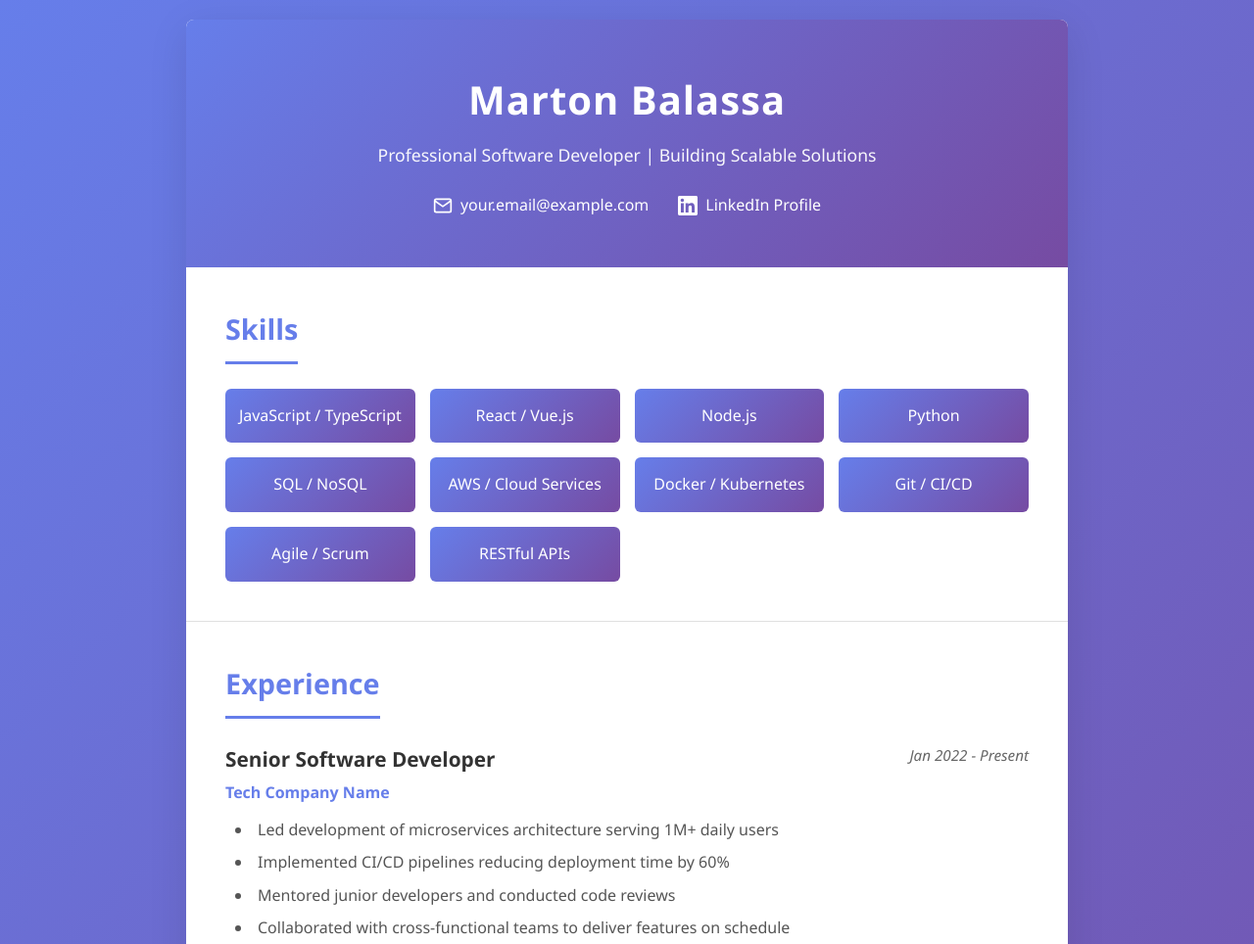
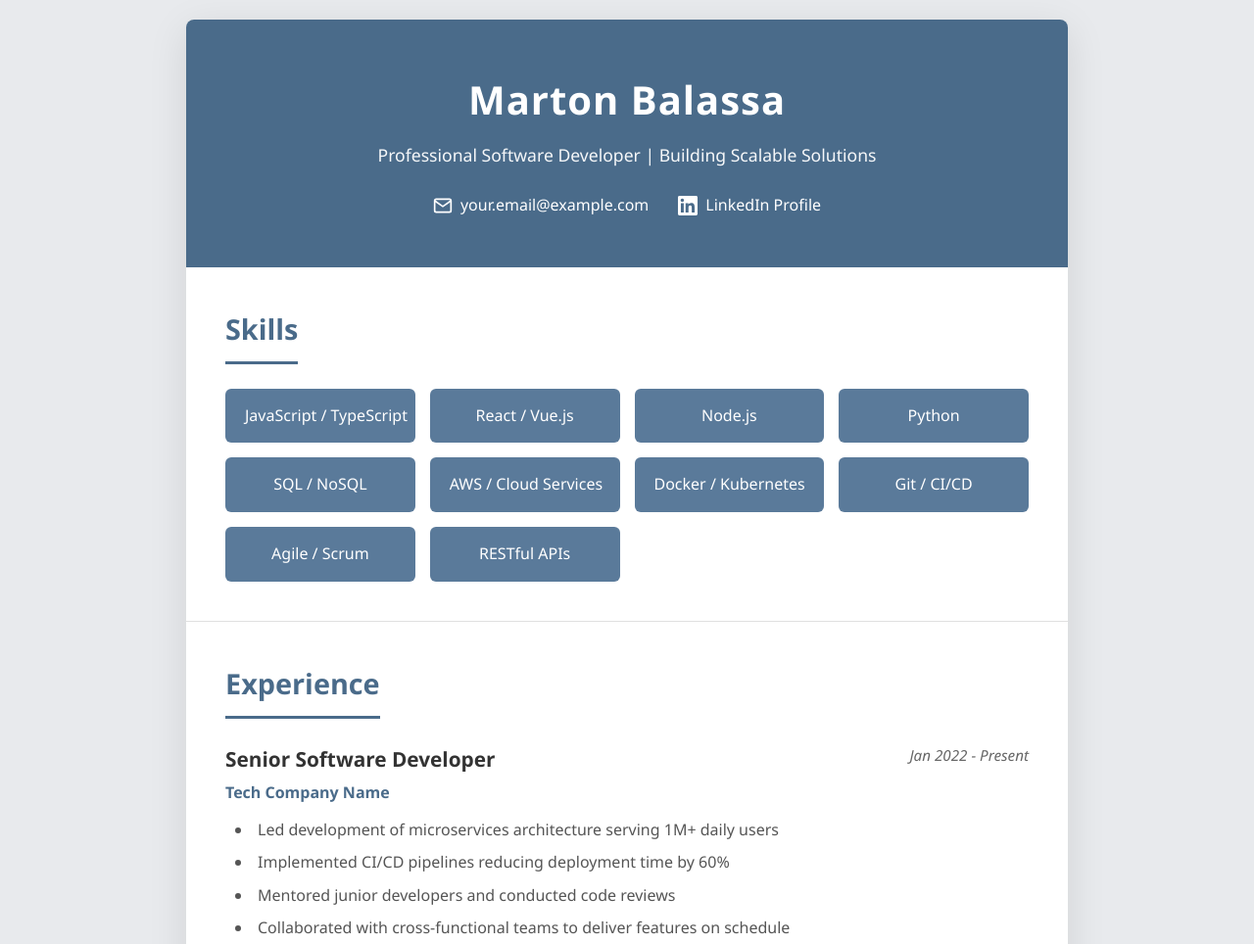
Before and after one commit to BalassaMarton/BalassaMarton.github.io, a plain HTML site: page index.html in a window 1280 px wide. Shown: the top 964 px of the page at 98% size. Drawn offline with Linux system fonts and the light colour scheme.

Commit message:
Blue color theme

```diff
--- a/styles.css
+++ b/styles.css
@@ -9,7 +9,7 @@ body {
     font-family: 'Segoe UI', Tahoma, Geneva, Verdana, sans-serif;
     line-height: 1.6;
     color: #333;
-    background: linear-gradient(135deg, #667eea 0%, #764ba2 100%);
+    background: #e8eaed;
     min-height: 100vh;
     padding: 20px;
 }
@@ -26,7 +26,7 @@ body {
 
 /* Header */
 .header {
-    background: linear-gradient(135deg, #667eea 0%, #764ba2 100%);
+    background: #4a6b8a;
     color: white;
     padding: 50px 40px;
     text-align: center;
@@ -59,11 +59,6 @@ body {
     display: flex;
     align-items: center;
     gap: 8px;
-    transition: opacity 0.3s ease;
-}
-
-.contact-item:hover {
-    opacity: 0.8;
 }
 
 .icon {
@@ -83,10 +78,10 @@ body {
 
 .section-title {
     font-size: 1.8rem;
-    color: #667eea;
+    color: #4a6b8a;
     margin-bottom: 25px;
     padding-bottom: 10px;
-    border-bottom: 3px solid #667eea;
+    border-bottom: 3px solid #4a6b8a;
     display: inline-block;
 }
 
@@ -99,19 +94,13 @@ body {
 }
 
 .skill-item {
-    background: linear-gradient(135deg, #667eea 0%, #764ba2 100%);
+    background: #5a7a9a;
     color: white;
-    padding: 15px 0px;
+    padding: 15px 20px;
     border-radius: 6px;
     text-align: center;
     font-weight: 500;
-    transition: transform 0.3s ease, box-shadow 0.3s ease;
     white-space: nowrap;
-}
-
-.skill-item:hover {
-    transform: translateY(-3px);
-    box-shadow: 0 5px 15px rgba(102, 126, 234, 0.4);
 }
 
 /* Experience */
@@ -138,7 +127,7 @@ body {
 }
 
 .company {
-    color: #667eea;
+    color: #4a6b8a;
     font-weight: 600;
     font-size: 1rem;
 }
@@ -181,7 +170,7 @@ body {
 }
 
 .institution {
-    color: #667eea;
+    color: #4a6b8a;
     font-weight: 600;
 }
 
@@ -291,13 +280,13 @@ body {
     }
 
     .header {
-        background: #667eea;
+        background: #4a6b8a;
         -webkit-print-color-adjust: exact;
         print-color-adjust: exact;
     }
 
     .skill-item {
-        background: #667eea;
+        background: #5a7a9a;
         -webkit-print-color-adjust: exact;
         print-color-adjust: exact;
     }
```
